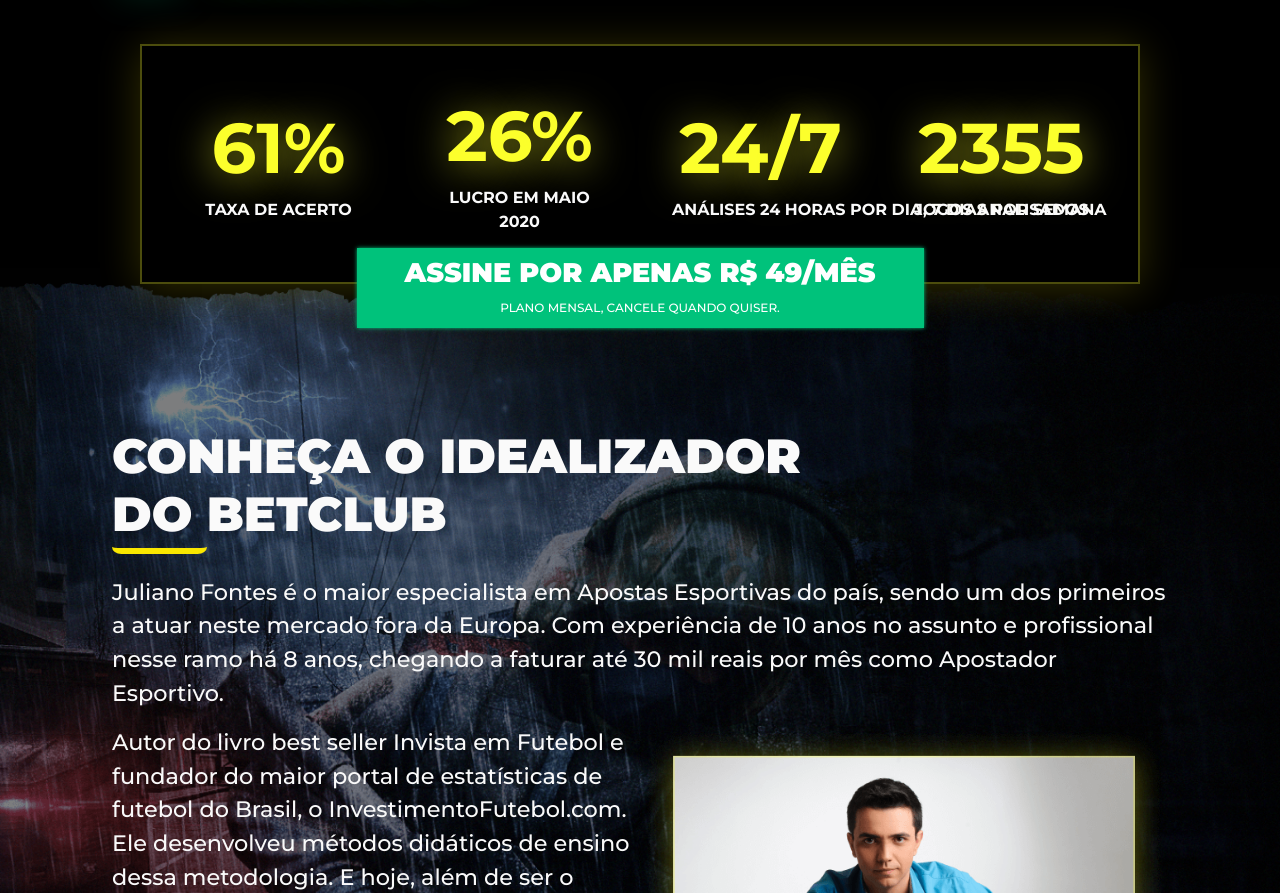
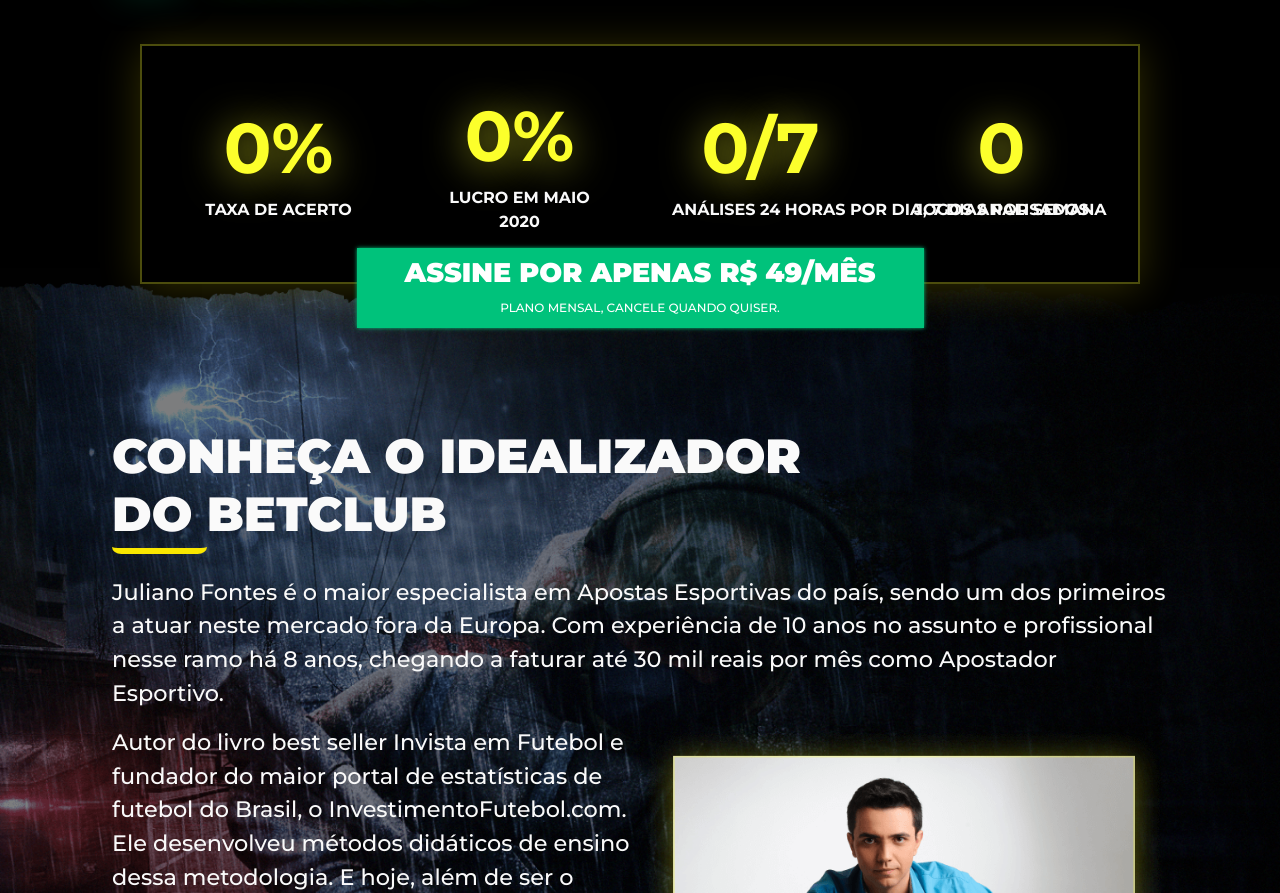
Before and after one commit to SandroSena/projeto-betclub, a React (Create React App) app: page / in a window 1280 px wide. Shown: the part 5392-6285 px from the top of the page. Built offline with nearby package versions, Linux system fonts and the light colour scheme.

Commit message:
fixed last modifications

```diff
--- a/src/components/FAQ.js
+++ b/src/components/FAQ.js
@@ -11,10 +11,6 @@
   const [questionOpen5, setQuestionOpen5] = useState(false);
   const [questionOpen6, setQuestionOpen6] = useState(false);
   const [questionOpen7, setQuestionOpen7] = useState(false);
-
-  useEffect(() => {
-    console.log(questionOpen1);
-  }, [questionOpen1]);
 
   const Background = styled.div`
     background-color: #000;
--- a/src/components/WhyWeTrust.js
+++ b/src/components/WhyWeTrust.js
@@ -1,6 +1,6 @@
-import React, { useState, useEffect } from 'react';
+import React, { useState, useEffect, useRef } from 'react';
 import CountUp from 'react-countup';
-import VisibilitySensor from 'react-visibility-sensor';
+import { useIsVisible } from '../hooks/useIsVisible';
 import styled from 'styled-components';
 import { Container, Col } from 'react-bootstrap';
 import ganho from '../images/ganho.svg';
@@ -10,11 +10,11 @@
 
 const WhyWeTrust = () => {
   const [isModalOpenCallToAction, setIsModalOpenCallToAction] = useState(false);
-  const [isVisible, setIsVisible] = useState(false);
+  const RollRef = useRef();
+  const visible = useIsVisible({ element: RollRef });
+  const [alreadyVisible, setAlreadyVisible] = useState(false);
+  const [ended, setEnded] = useState(false);
 
-  useEffect(() => {
-    console.log(isVisible);
-  }, [isVisible]);
   const Background = styled.div`
     background-color: #000;
     display: flex;
@@ -275,21 +275,22 @@
           </WhyWeTrustText>
         </Col>
       </Background>
-      <InfoContainer>
+      <InfoContainer ref={RollRef}>
         <EachInfoContainer>
           <DataInfo>
-            {isVisible ? (
+            {visible && !alreadyVisible ? (
+              <CountUp
+                onEnd={() => {
+                  setAlreadyVisible(true);
+                  setEnded(true);
+                }}
+                start={0}
+                end={61}
+              />
+            ) : ended ? (
               <span>61</span>
             ) : (
-              <CountUp onEnd={() => setIsVisible(true)} end={61}>
-                {({ countUpRef, start }) => {
-                  return (
-                    <VisibilitySensor onChange={start} delayedCall>
-                      <span ref={countUpRef} />
-                    </VisibilitySensor>
-                  );
-                }}
-              </CountUp>
+              <span>0</span>
             )}
             %
           </DataInfo>
@@ -297,18 +298,19 @@
         </EachInfoContainer>
         <EachInfoContainer>
           <DataInfo>
-            {isVisible ? (
+            {visible && !alreadyVisible ? (
+              <CountUp
+                onEnd={() => {
+                  setAlreadyVisible(true);
+                  setEnded(true);
+                }}
+                start={0}
+                end={26}
+              />
+            ) : ended ? (
               <span>26</span>
             ) : (
-              <CountUp onEnd={() => setIsVisible(true)} end={26}>
-                {({ countUpRef, start }) => {
-                  return (
-                    <VisibilitySensor onChange={start} delayedCall>
-                      <span ref={countUpRef} />
-                    </VisibilitySensor>
-                  );
-                }}
-              </CountUp>
+              <span>0</span>
             )}
             %
           </DataInfo>
@@ -316,18 +318,19 @@
         </EachInfoContainer>
         <EachInfoContainer>
           <DataInfo>
-          {isVisible ? (
+            {visible && !alreadyVisible ? (
+              <CountUp
+                onEnd={() => {
+                  setAlreadyVisible(true);
+                  setEnded(true);
+                }}
+                start={0}
+                end={24}
+              />
+            ) : ended ? (
               <span>24</span>
             ) : (
-              <CountUp onEnd={() => setIsVisible(true)} end={24}>
-                {({ countUpRef,start }) => {
-                  return (
-                    <VisibilitySensor onChange={start} delayedCall>
-                      <span ref={countUpRef} />
-                    </VisibilitySensor>
-                  );
-                }}
-              </CountUp>
+              <span>0</span>
             )}
             /7
           </DataInfo>
@@ -338,18 +341,19 @@
         </EachInfoContainer>
         <EachInfoContainer>
           <DataInfo>
-          {isVisible ? (
+            {visible && !alreadyVisible ? (
+              <CountUp
+                onEnd={() => {
+                  setAlreadyVisible(true);
+                  setEnded(true);
+                }}
+                start={0}
+                end={2355}
+              />
+            ) : ended ? (
               <span>2355</span>
             ) : (
-              <CountUp onEnd={() => setIsVisible(true)} end={2355}>
-                {({ countUpRef,start }) => {
-                  return (
-                    <VisibilitySensor onChange={start} delayedCall>
-                      <span ref={countUpRef} />
-                    </VisibilitySensor>
-                  );
-                }}
-              </CountUp>
+              <span>0</span>
             )}
           </DataInfo>
           <DataLabel>jogos analisados</DataLabel>
--- /dev/null
+++ b/src/hooks/useIsVisible.js
@@ -0,0 +1,42 @@
+import { useEffect, useState } from 'react';
+
+export const useIsVisible = ({ element }) => {
+  const [visible, setVisible] = useState(null);
+  const [windowHeight, setWindowHeight] = useState(
+    typeof window !== 'undefined' ? window.innerHeight : null,
+  );
+
+  useEffect(() => {
+    if (element.current) {
+      setWindowHeight(window.innerHeight);
+      isVisible(); // initial visible check
+      window.addEventListener('scroll', debounce(isVisible, 200));
+    }
+
+    return () => window.removeEventListener('scroll', isVisible);
+  }, [element]);
+
+  // check element rect top
+  const isVisible = () => {
+    const top = element.current.getBoundingClientRect().top;
+
+    if (top >= 0 && top <= windowHeight) {
+      setVisible(true);
+    } else {
+      setVisible(false);
+    }
+  };
+
+  // debounce function execution
+  function debounce(func, delay) {
+    let timeout = null;
+    return function () {
+      window.clearTimeout(timeout);
+      timeout = window.setTimeout(function () {
+        func();
+      }, delay);
+    };
+  }
+
+  return visible;
+};
```
